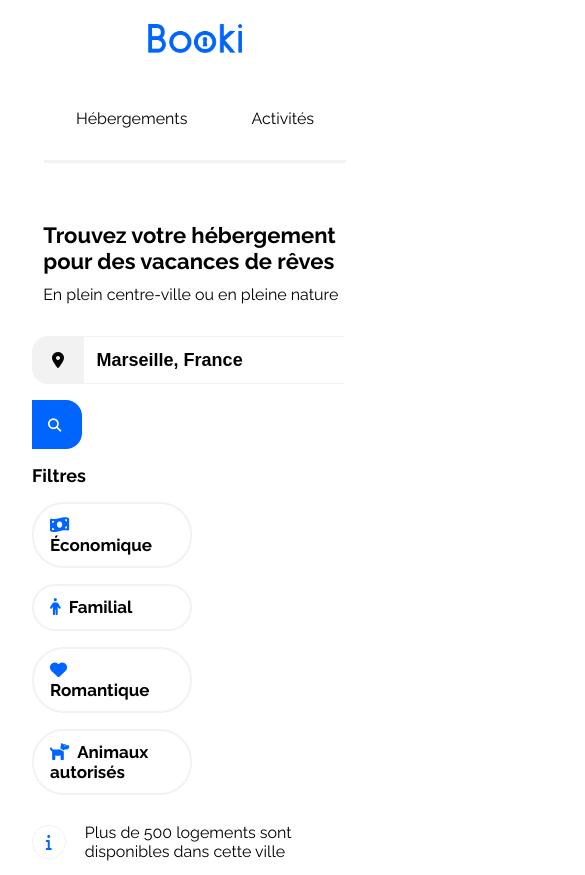
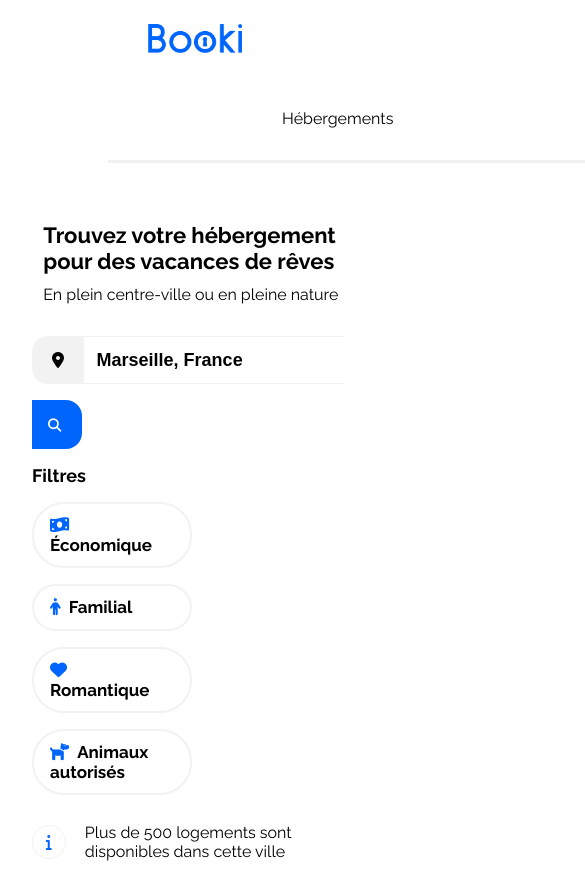
Before and after one commit to Sasoste/OC-Projet-2, a plain HTML site: page index.html in a window 390 px wide. Shown: the top 875 px of the page, 585 px wide, since content can reach past the window. Drawn offline with Linux system fonts and the light colour scheme.

Commit message:
Update styles.css

```diff
--- a/styles.css
+++ b/styles.css
@@ -379,7 +379,7 @@ footer {
     }
 
     header a {
-        padding: 2rem;
+        padding: 2rem 100%;
     }
 
     .intro #desktopbutton {
```
